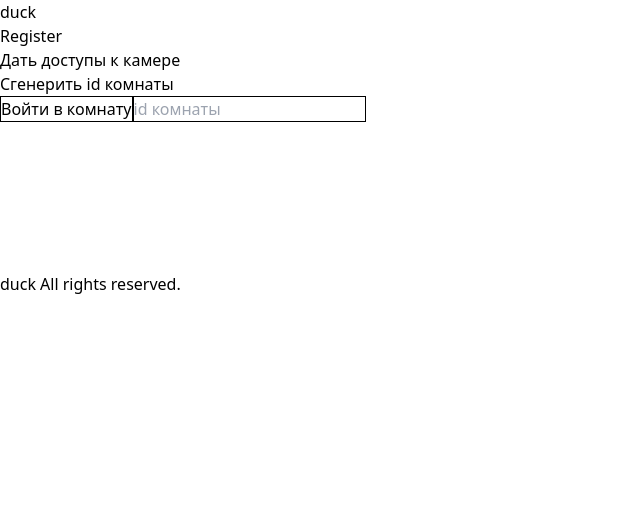
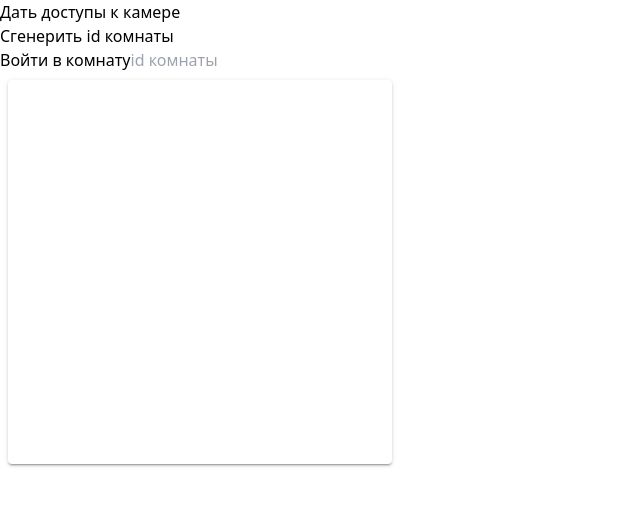
Before and after one commit to Giorno-Giovana/py-random-chat, a Nuxt app in the folder frontend/: page / in a window 1280 px wide. Shown: the top 506 px of the page, without its empty margins (0-640 px from the left). Built offline with nearby package versions, Linux system fonts and the light colour scheme.

Commit message:
Добавлены муты

```diff
--- a/frontend/components/video-stream.vue
+++ b/frontend/components/video-stream.vue
@@ -1,19 +1,64 @@
 <template>
-    <span><video ref='video' autoplay class="inline-block" /></span>
+  <v-card
+    @mouseenter="isToolbarVisible = true"
+    @mouseleave="isToolbarVisible = false"
+    class="m-2 w-96 h-96 object-cover inline"
+  >
+    <video ref='video' autoplay class="w-96 h-96 object-cover inline" />
+    <div v-if="isToolbarVisible" class="absolute bottom-5 w-full flex">
+        <v-icon
+          class="bg-white rounded-full p-1 mx-auto"
+          @click="toggleMute"
+        >
+          {{ muted ? 'mdi-microphone-off' : 'mdi-microphone' }}
+        </v-icon>
+    </div>
+  </v-card>
 </template>
 
 <script>
 export default {
     props: ['stream'],
+    data() {
+      return {
+        muted: false,
+        isToolbarVisible: false,
+      }
+    },
     mounted() {
-        if (this.stream){
-            this.$refs.video.srcObject = this.stream
+      if (this.stream) {
+        this.setStream(this.stream)
+      }
+    },
+    methods:{
+      toggleMute() {
+
+        if (!this.muted) {
+          this.muteVideo()
+        } else {
+          this.unMuteVideo()
         }
+
+        this.muted = !this.muted
+        this.$emit('mute', this.muted)
+      },
+      setStream(stream) {
+        this.$refs.video.srcObject = stream
+      },
+      muteVideo() {
+        const stream = this.$refs.video.srcObject
+        const newStream = new MediaStream()
+        stream.getVideoTracks().forEach(t => newStream.addTrack(t))
+        this.setStream(newStream)
+      },
+      unMuteVideo() {
+        this.setStream(this.stream)
+      }
     },
     watch: {
-        stream(newStream) {
-            this.$refs.video.srcObject = newStream
-        }
+      stream(newStream) {
+        this.setStream(newStream)
+      },
     }
 }
 </script>
--- a/frontend/layouts/default.vue
+++ b/frontend/layouts/default.vue
@@ -1,8 +1,8 @@
 <template>
   <div>
-    <Header />
+<!--    <Header />-->
     <Nuxt />
-    <Footer />
+<!--    <Footer />-->
   </div>
 </template>
 <script>
--- a/frontend/nuxt.config.js
+++ b/frontend/nuxt.config.js
@@ -39,7 +39,8 @@ export default {
     '@nuxtjs/axios',
     // https://go.nuxtjs.dev/pwa
     '@nuxtjs/pwa',
-    '@nuxtjs/firebase'
+    '@nuxtjs/firebase',
+    '@nuxtjs/vuetify'
   ],
 
   firebase: {
--- a/frontend/package.json
+++ b/frontend/package.json
@@ -20,6 +20,7 @@
   "devDependencies": {
     "@nuxt/types": "~2.15.0",
     "@nuxtjs/tailwindcss": "^4.2.0",
+    "@nuxtjs/vuetify": "^1.12.1",
     "postcss": "^8.3.5"
   }
 }
--- a/frontend/pages/rooms/_room.vue
+++ b/frontend/pages/rooms/_room.vue
@@ -1,7 +1,13 @@
 <template>
-  <div>
-    <VideoStream :stream="webcam" />
-    <div class="grid-cols-4">
+  <div class="p-8">
+    <div class="flex justify-around flex-wrap">
+      <VideoStream :stream="webcam" @mute="toggleSelfMute" />
+<!--      <VideoStream :stream="webcam" />-->
+<!--      <VideoStream :stream="webcam" />-->
+<!--      <VideoStream :stream="webcam" />-->
+<!--      <VideoStream :stream="webcam" />-->
+<!--      <VideoStream :stream="webcam" />-->
+<!--      <VideoStream :stream="webcam" />-->
       <VideoStream :stream="rs.stream" v-for="rs in remoteStreams" :key="rs.stream.id" />
     </div>
   </div>
@@ -15,6 +21,7 @@ let peer;
 
 export default {
   components: { VideoStream },
+  layout: false,
   data() {
     return {
       webcam: undefined,
@@ -22,6 +29,7 @@ export default {
       remoteStreams: [],
       id: undefined,
       room: this.$route.params.room,
+      isSelfMuted: true
     };
   },
   async mounted() {
@@ -35,11 +43,15 @@ export default {
   },
   socket: undefined,
   methods: {
+    async toggleSelfMute(muted) {
+      this.localStream.getAudioTracks()[0].enabled = !muted;
+    },
     async getUserMedia() {
       this.localStream = await window.navigator.mediaDevices.getUserMedia({
         video: true,
         audio: true,
       });
+
       this.webcam = new MediaStream()
       this.localStream.getTracks().forEach((track) => {
         if (track.kind === "audio") return;
@@ -94,7 +106,9 @@ export default {
         const call = peer.call(p, this.localStream);
         call.on("stream", stream => this.addStreamToRemotes(stream, p));
       } else {
-        this.getUserMedia().then(() => this.call(p))
+        this.getUserMedia().then(() => {
+          this.call(p)
+        })
       }
     },
     addStreamToRemotes(stream, p) {
```
Also changed, not shown: 1 other file (tests, documents, lock files or other folders).
